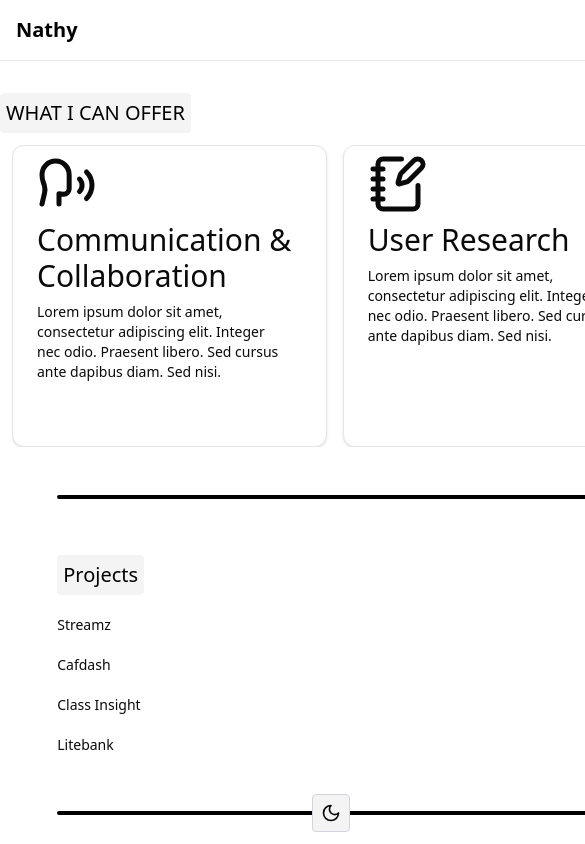
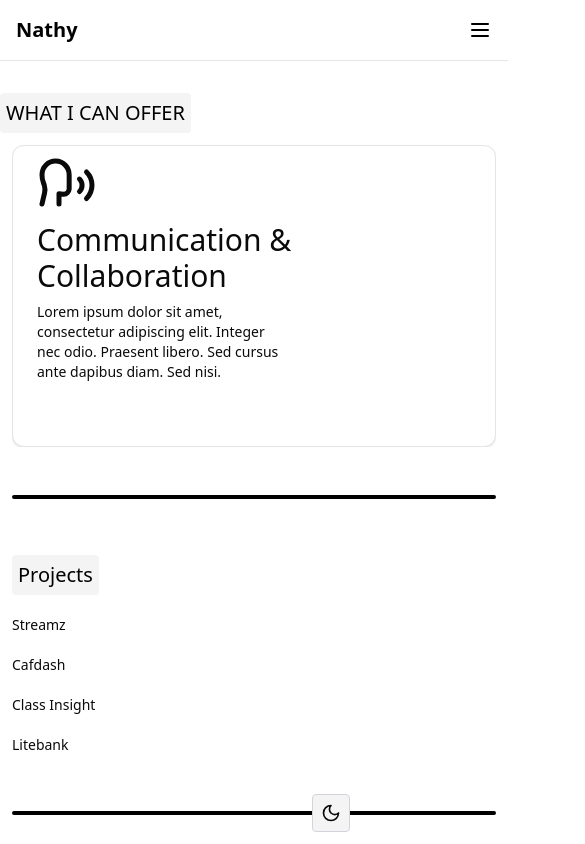
Before and after one commit to nathanieluriri/Portfolio-template, a Next.js app: page /about in a window 390 px wide. Shown: the top 844 px of the page, 585 px wide, since content can reach past the window. Built offline with nearby package versions, Linux system fonts and the light colour scheme.

Commit message:
added something in the about

```diff
--- a/src/app/about/page.jsx
+++ b/src/app/about/page.jsx
@@ -36,7 +36,7 @@ const contents =
 export default function About() {
   return (
     <>
-      <div className="flex w-fit max-w-[1000px]   justify-center justify-self-center flex-col">
+      <div className="flex lg:w-fit lg:max-w-[1000px]   justify-center justify-self-center flex-col">
         <h1 className="transition-all duration-100 bg-zinc-100 text-black text-xl font-medium me-2 px-1.5 py-1.5 rounded dark:bg-zinc-900 dark:text-white w-fit">
           WHAT I CAN OFFER
         </h1>
@@ -52,11 +52,11 @@ export function OfferCarousel() {
       opts={{
         align: "start",
       }}
-      className="w-full max-w-fit p-3 "
+      className="md:w-full md:max-w-fit p-3 overflow-x-hidden "
     >
       <CarouselContent>
         {Array.from({ length: 5 }).map((_, index) => (
-          <CarouselItem key={index} className=" md:basis-2/6 basis-2/6 ">
+          <CarouselItem key={index} className=" md:basis-2/6 basis-[100%] w-[100px] md:w-full">
             <Card>
               <CardContent className="pr-4 flex items-start justify-start flex-col pt-2 min-h-[300px] gap-2 ">
                 {icons[index]}
```
